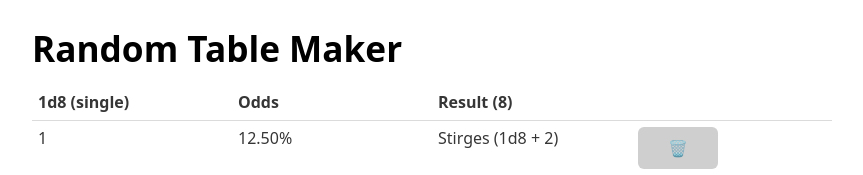
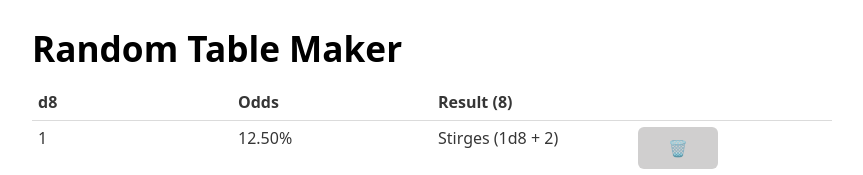
Before and after one commit to Maxzilla60/Random-Table-Maker, a Svelte app: page / in a window 1280 px wide. Shown: the top 175 px of the page, without its empty margins (208-1071 px from the left). Built offline with nearby package versions, Linux system fonts and the light colour scheme.

Commit message:
🚸 Display "coin" instead of "d2"

```diff
--- a/src/App.svelte
+++ b/src/App.svelte
@@ -48,7 +48,13 @@
 		<table>
 			<thead>
 			<tr>
-				<th>1d{ diceSize } ({ type })</th>
+				<th>
+					{#if diceSize === 2}
+						coin
+					{:else}
+						d{ diceSize }
+					{/if}
+				</th>
 				<th>Odds</th>
 				<th>Result ({ table.length })</th>
 			</tr>
```
